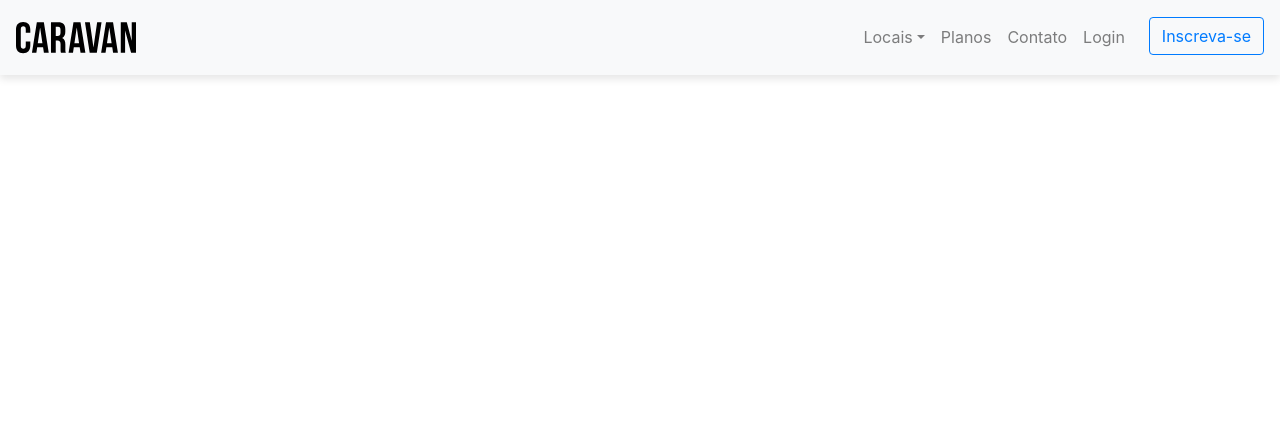
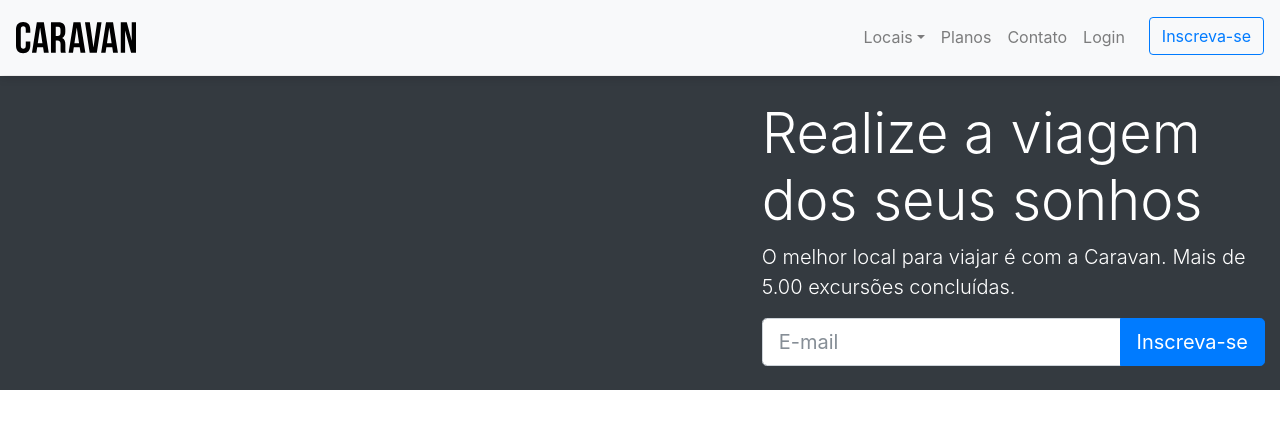
Before and after one commit to uryel-farias/Caravan, a plain HTML site: page index.html in a window 1280 px wide. Drawn offline with Linux system fonts and the light colour scheme.

Commit message:
Parte 1 da seção de inicial concluída.
Texto inicial e input de email criado.

```diff
--- a/css/style.css
+++ b/css/style.css
@@ -1,3 +1,6 @@
+body{
+    padding-top: 76px;
+}
 .box-shadow{
     box-shadow: 0 2px 4px 0 rgba(0,0,0,.05);
     box-shadow: 0 4px 8px 0 rgba(0,0,0,.1);
--- a/index.html
+++ b/index.html
@@ -58,6 +58,31 @@
 
     </header>
 
+    <section class="container-fluid">
+      <div class="row bg-dark text-white">
+
+        <div class="col-7">
+
+        </div>
+
+        <div class="col-lg-5 py-4">
+          <h1 class="display-4">Realize a viagem dos seus sonhos</h1>
+          <p class="lead">
+            O melhor local para viajar é com a Caravan. Mais de 5.00 excursões concluídas.
+          </p>
+
+          <form action="">
+            <div class="input-group input-group-lg">
+              <input type="text" class="form-control" placeholder="E-mail" aria-label="E-mail">
+              <span class="input-group-btn">
+                <button class="btn btn-primary" type="button">Inscreva-se</button>
+              </span>
+            </div>
+          </form>
+        </div>
+      </div>
+    </section>
+
 
 
 
```
